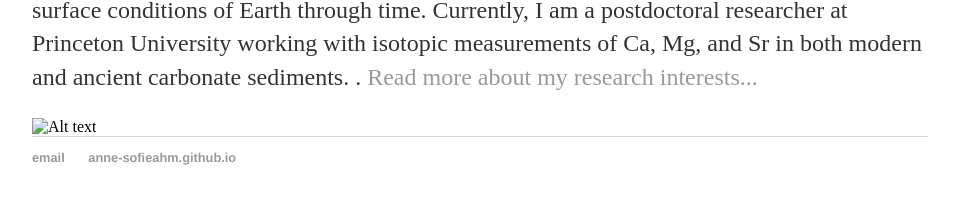
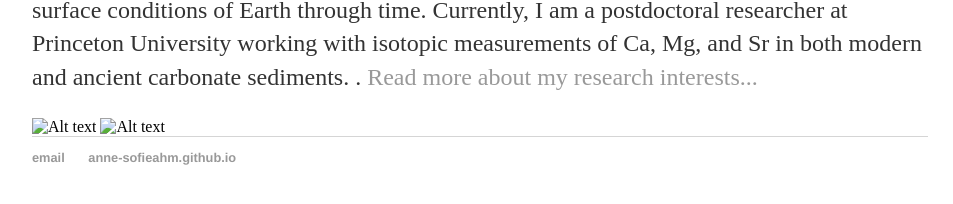
Before and after one commit to Anne-SofieAhm/Anne-SofieAhm.github.io, a Jekyll site: the page built from index.html, in a window 1280 px wide. Shown: the part 271-475 px from the top of the page, without its empty margins (160-1113 px from the left). Built offline with Jekyll 4.4.1, drawn with Linux system fonts in a browser that asks for light colours.

Commit message:
Update index.html

```diff
--- a/index.html
+++ b/index.html
@@ -9,3 +9,4 @@ title: Anne-Sofie, Earth Historian
 </div><!-- /.blurb -->
 
 <img src="Anne-SofieAhm.github.io/DSC_0086.JPG" alt="Alt text" title="Field work in Death Valley, 2018"/>
+<img src="Anne-SofieAhm.github.io/IMG_20190102_152053909_HDR.jpg" alt="Alt text" title="Southern Spain, 2018"/>
```
